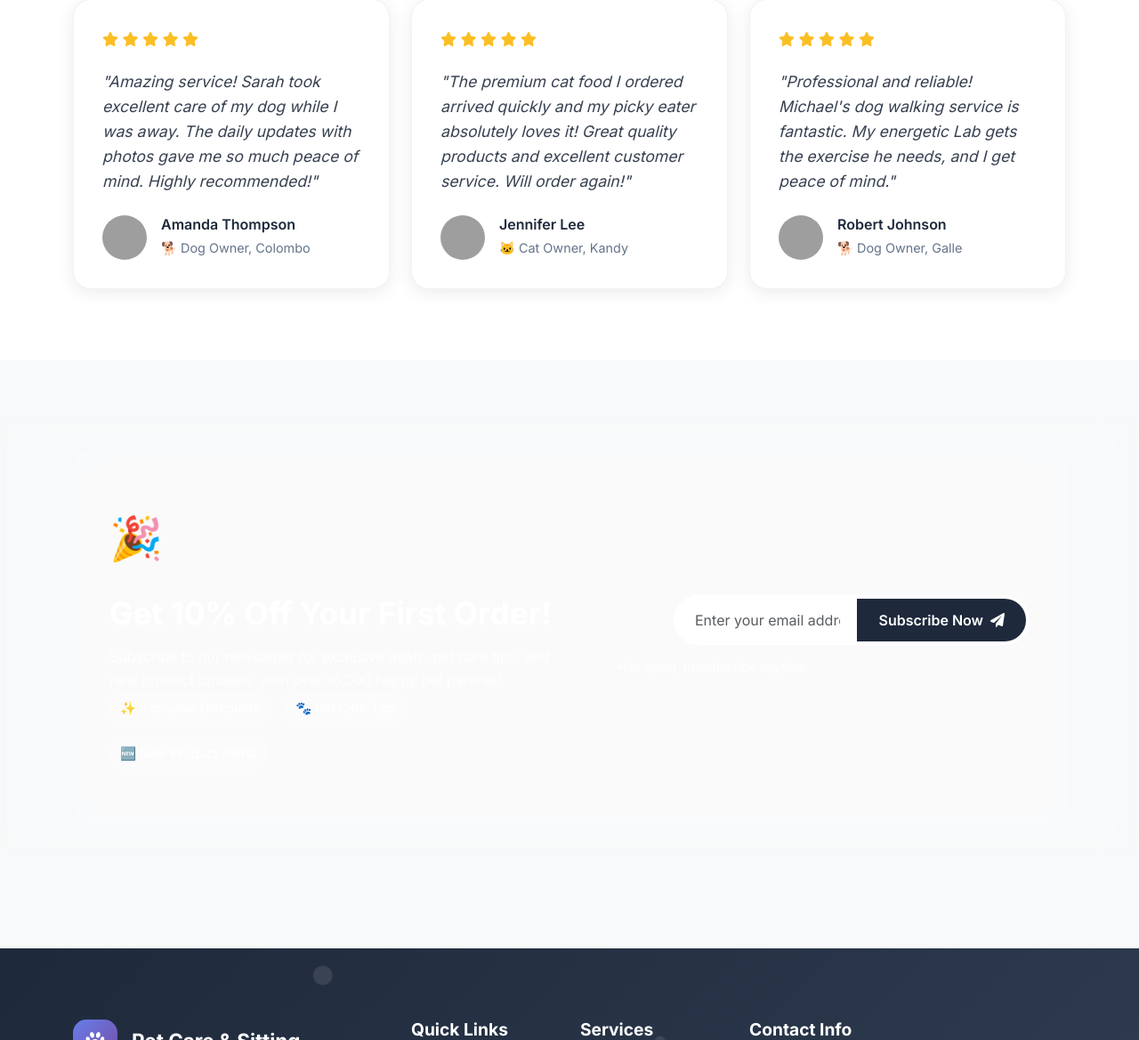
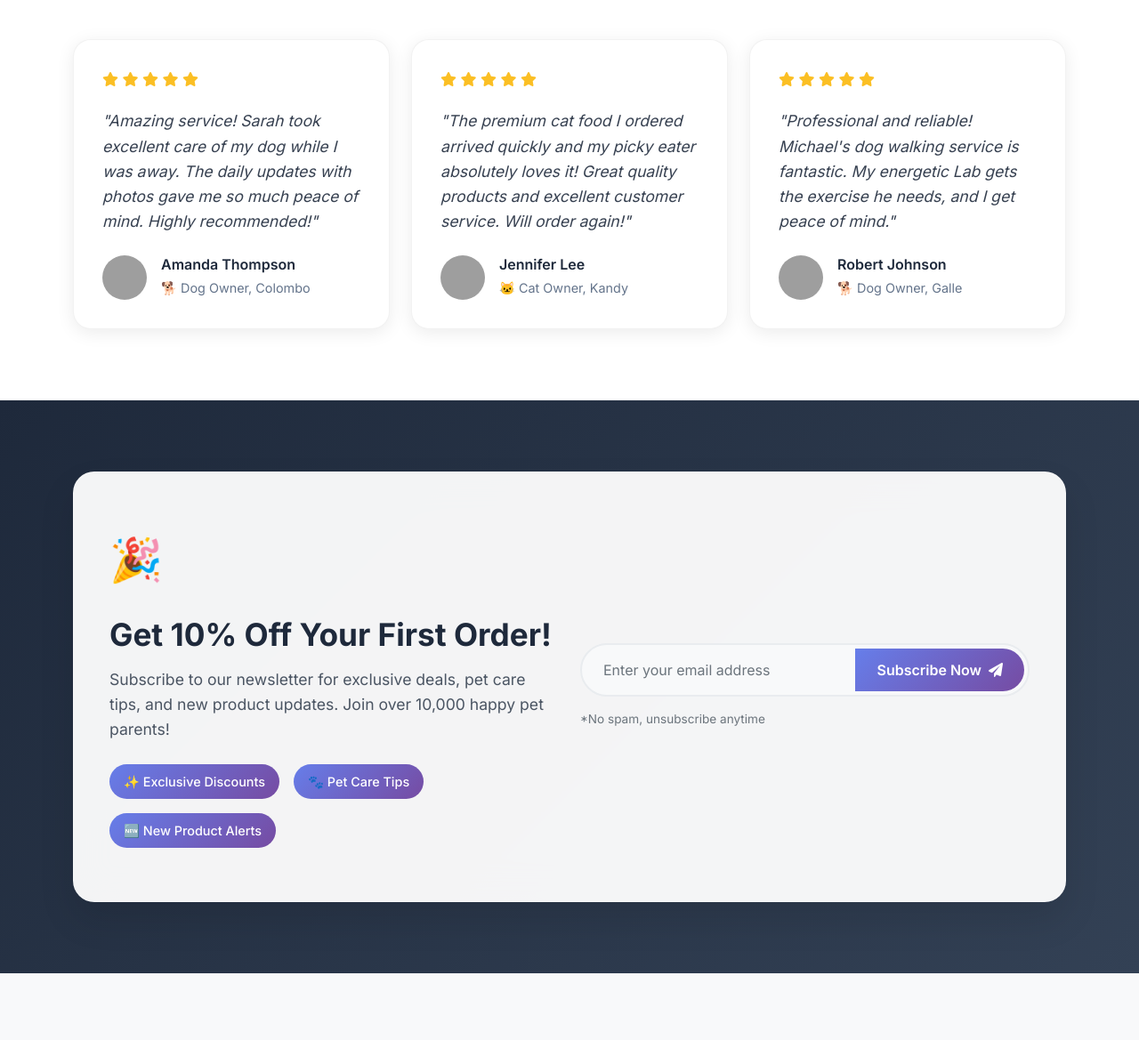
Before and after one commit to geevinda0830/Pet-Care-System, a PHP site: page /pet_care_system/ in a window 1280 px wide. Shown: the part 5331-6500 px from the top of the page at 89% size. Run offline with PHP 8.4, Linux system fonts and the light colour scheme; data that the repository does not hold is empty; grey boxes are pictures that could not be loaded.

Commit message:
feat: fix some styles issues

```diff
--- a/index.php
+++ b/index.php
@@ -589,37 +589,177 @@ while ($row = $featured_sitters_result->fetch_assoc()) {
 </section>
 
 <!-- Newsletter CTA -->
-<section class="newsletter-section">
+<section class="newsletter-section-improved">
     <div class="container">
-        <div class="newsletter-card">
+        <div class="newsletter-card-improved">
             <div class="row align-items-center">
                 <div class="col-lg-6">
-                    <div class="newsletter-content">
-                        <div class="newsletter-icon">🎉</div>
+                    <div class="newsletter-content-improved">
+                        <div class="newsletter-icon-improved">🎉</div>
                         <h3>Get 10% Off Your First Order!</h3>
                         <p>Subscribe to our newsletter for exclusive deals, pet care tips, and new product updates. Join over 10,000 happy pet parents!</p>
-                        <div class="newsletter-benefits">
-                            <span class="benefit">✨ Exclusive Discounts</span>
-                            <span class="benefit">🐾 Pet Care Tips</span>
-                            <span class="benefit">🆕 New Product Alerts</span>
+                        <div class="newsletter-benefits-improved">
+                            <span class="benefit-improved">✨ Exclusive Discounts</span>
+                            <span class="benefit-improved">🐾 Pet Care Tips</span>
+                            <span class="benefit-improved">🆕 New Product Alerts</span>
                         </div>
                     </div>
                 </div>
                 <div class="col-lg-6">
-                    <form class="newsletter-form">
-                        <div class="input-group">
-                            <input type="email" class="form-control" placeholder="Enter your email address" required>
-                            <button class="btn btn-light" type="submit">
+                    <form class="newsletter-form-improved">
+                        <div class="input-group newsletter-input-group">
+                            <input type="email" class="form-control newsletter-input-improved" placeholder="Enter your email address" required>
+                            <button class="btn newsletter-btn-improved" type="submit">
                                 Subscribe Now <i class="fas fa-paper-plane ms-1"></i>
                             </button>
                         </div>
-                        <small class="form-text">*No spam, unsubscribe anytime</small>
+                        <small class="form-text-improved">*No spam, unsubscribe anytime</small>
                     </form>
                 </div>
             </div>
         </div>
     </div>
 </section>
+
+<style>
+.newsletter-section-improved {
+    padding: 80px 0;
+    background: linear-gradient(135deg, #1e293b 0%, #334155 100%);
+    position: relative;
+}
+
+.newsletter-card-improved {
+    background: rgba(255, 255, 255, 0.95);
+    backdrop-filter: blur(20px);
+    border-radius: 24px;
+    padding: 60px 40px;
+    border: 1px solid rgba(255, 255, 255, 0.2);
+    box-shadow: 0 20px 40px rgba(0, 0, 0, 0.1);
+}
+
+.newsletter-content-improved {
+    color: #1e293b;
+}
+
+.newsletter-icon-improved {
+    font-size: 3rem;
+    margin-bottom: 24px;
+    display: block;
+}
+
+.newsletter-content-improved h3 {
+    font-size: 2.2rem;
+    font-weight: 700;
+    margin-bottom: 16px;
+    color: #1e293b;
+}
+
+.newsletter-content-improved p {
+    font-size: 1.1rem;
+    margin-bottom: 24px;
+    color: #4b5563;
+    line-height: 1.6;
+}
+
+.newsletter-benefits-improved {
+    display: flex;
+    gap: 16px;
+    flex-wrap: wrap;
+    margin-bottom: 0;
+}
+
+.benefit-improved {
+    background: linear-gradient(135deg, #667eea, #764ba2);
+    color: white;
+    padding: 8px 16px;
+    border-radius: 20px;
+    font-size: 0.9rem;
+    font-weight: 500;
+}
+
+.newsletter-form-improved {
+    padding-left: 0;
+}
+
+.newsletter-input-group {
+    background: #f8f9fa;
+    border-radius: 50px;
+    padding: 4px;
+    margin-bottom: 12px;
+    border: 2px solid #e9ecef;
+}
+
+.newsletter-input-improved {
+    border: none;
+    background: transparent;
+    padding: 12px 20px;
+    font-size: 1rem;
+    color: #495057;
+}
+
+.newsletter-input-improved:focus {
+    box-shadow: none;
+    outline: none;
+    background: transparent;
+}
+
+.newsletter-input-improved::placeholder {
+    color: #6c757d;
+}
+
+.newsletter-btn-improved {
+    border-radius: 50px;
+    padding: 12px 24px;
+    font-weight: 600;
+    background: linear-gradient(135deg, #667eea, #764ba2);
+    border: none;
+    color: white;
+    transition: all 0.3s ease;
+}
+
+.newsletter-btn-improved:hover {
+    background: linear-gradient(135deg, #5a6fd8, #6b4190);
+    transform: translateY(-1px);
+    color: white;
+}
+
+.form-text-improved {
+    color: #6c757d;
+    text-align: center;
+    font-size: 0.85rem;
+}
+
+@media (max-width: 991px) {
+    .newsletter-form-improved {
+        padding-left: 0;
+        margin-top: 40px;
+        text-align: center;
+    }
+
+    .newsletter-benefits-improved {
+        justify-content: center;
+    }
+}
+
+@media (max-width: 768px) {
+    .newsletter-input-group {
+        flex-direction: column;
+        padding: 8px;
+    }
+
+    .newsletter-input-improved {
+        border-radius: 12px;
+        margin-bottom: 12px;
+        background: white;
+        border: 1px solid #dee2e6;
+    }
+
+    .newsletter-btn-improved {
+        border-radius: 12px;
+        width: 100%;
+    }
+}
+</style>
 
 <?php
 // Include footer
```
Also changed, not shown: includes/header.php (+62 -10 lines), 2 other files.
